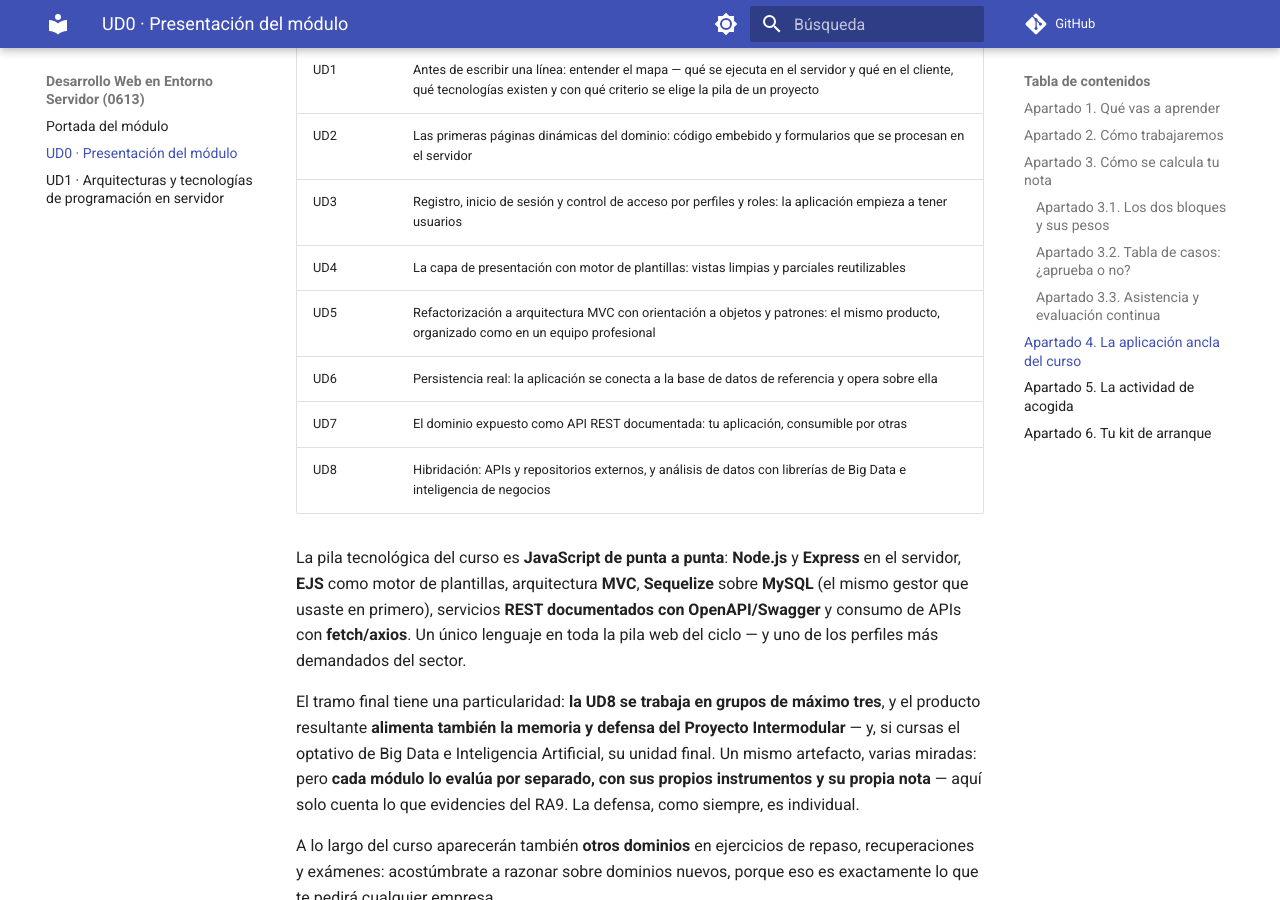
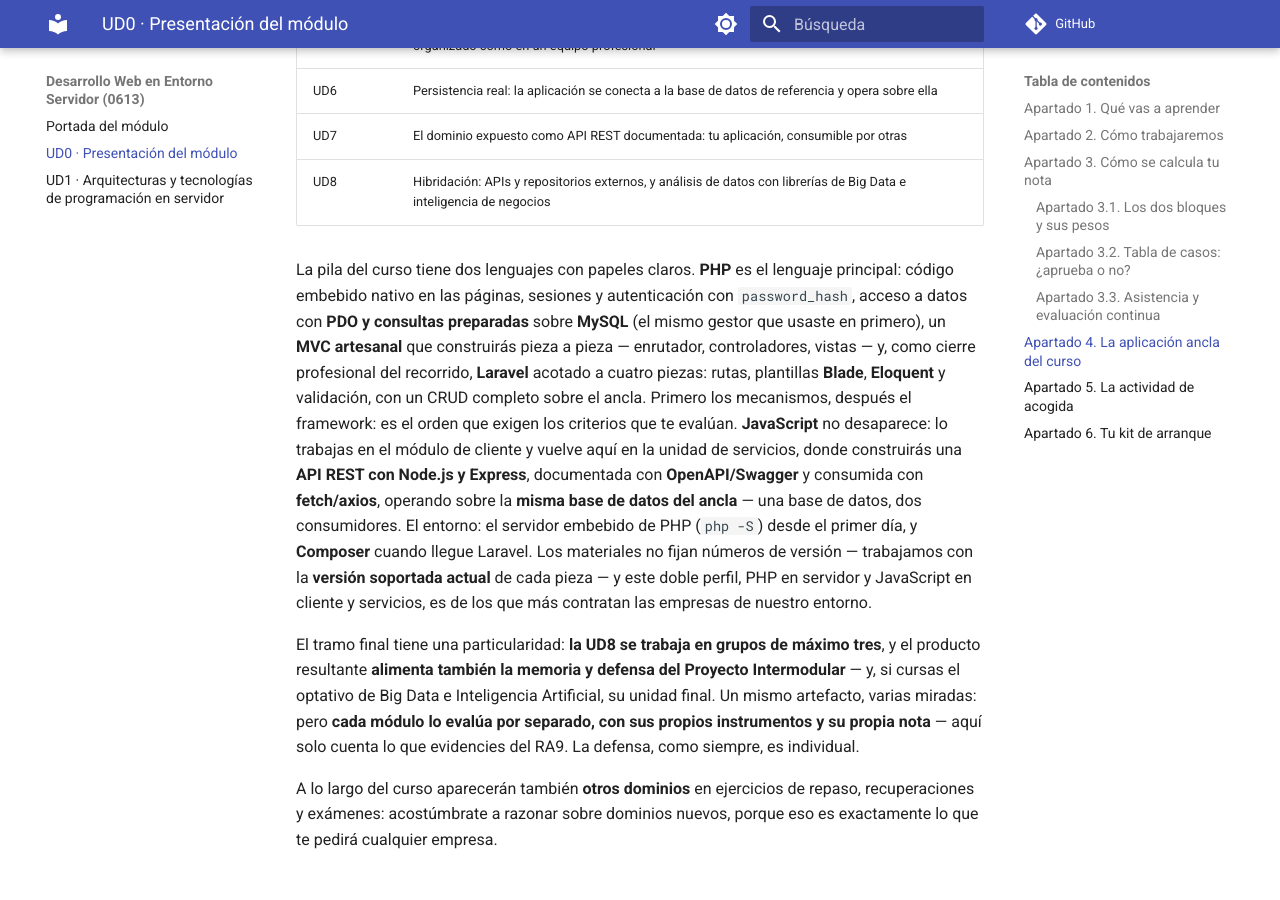
Before and after one commit to codigoRonin/apuntes-daw, an MkDocs documentation site: the page built from docs/desarrollo-web-en-entorno-servidor/ud0-presentacion.md, in a window 1280 px wide and 900 px high, scrolled down 5986 px. Built offline with MkDocs 1.6.1 and Material for MkDocs 9.7.7, drawn with Linux system fonts in a browser that asks for light colours; comment, search, counter and statistics services are not loaded; some of the changed text lies outside the part shown.

Commit message:
DWES UD0 + UD1 v3

```diff
--- a/docs/desarrollo-web-en-entorno-servidor/ud0-presentacion.md
+++ b/docs/desarrollo-web-en-entorno-servidor/ud0-presentacion.md
@@ -1,7 +1,3 @@
-> **BORRADOR — pendiente de validación del docente. No publicar al alumnado con esta marca.**
-> Destino en el sitio: `docs/desarrollo-web-en-entorno-servidor/ud0-presentacion.md` · v1.1 (25/08/2026, Bloque 1 VALIDADO; kit sin marcadores conforme a la regla de canales: el sitio no enlaza artefactos cuyo canal es Classroom o el aula de código — la celda nombra canal y momento). Patrón: UD0 de BBDD. Calificación, canales y funcionamiento: PD 0613 (BORRADOR cerrada, apartados 9 y 11.2). Secuenciación: desglose validado. Artefacto: coherente con el banco v3.
-> **v1.2 (25/08/2026):** dos retoques de redacción — la defensa específica de la verificación de autoría se marca como adicional a la ordinaria (apartado 2, regla 4) y la base de datos de partida pasa a formulación sin agente (apartado 4). Nada más cambia.
-
 # UD0. Presentación del módulo
 
 **Módulo 0613 — Desarrollo Web en Entorno Servidor · 2.º DAW · IES Río Arba · Curso 2026-27 · 2 horas**
@@ -53,7 +49,7 @@
 1. **Google Classroom es la plataforma del módulo** (materiales, calendario, avisos y comunicación), pero **el canal oficial de entrega es el repositorio**: en segundo no hay periodo de adaptación — desde la primera entrega evaluable, entregas en tu repositorio Git del aula de código, con un **historial de commits significativos**. El historial es evidencia de tu proceso y de tu autoría: un volcado único de última hora no cuenta la misma historia que un trabajo real.
 2. **Toda entrega viaja con su `DECISIONES.md`**: un registro breve de las decisiones técnicas que has tomado y de las herramientas que has usado (incluida la IA, ver regla 4). Es obligatorio en toda entrega; no puntúa por sí mismo, pero sin él la entrega no está completa.
 3. **Todo se defiende.** Cada entrega evaluable incluye una defensa breve (4–5 minutos, con rúbrica publicada) sobre tus decisiones técnicas. **Una práctica sin defensa puntúa 0**; para ausencias justificadas hay una única convocatoria alternativa de defensa por evaluación.
-4. **La IA se usa a cara descubierta.** Los asistentes de IA son herramientas profesionales legítimas y puedes usarlos; lo que no es admisible es no poder explicar, justificar y sostener lo entregado. El uso se declara en `DECISIONES.md`, y ante indicios de falta de autoría se aplica el procedimiento de verificación publicado en la programación (contraste de evidencias y defensa específica, adicional a la defensa ordinaria que toda entrega ya incluye).
+4. **La IA se usa a cara descubierta.** Los asistentes de IA son herramientas profesionales legítimas y puedes usarlos; lo que no es admisible es no poder explicar, justificar y sostener lo entregado. El uso se declara en `DECISIONES.md`, y ante indicios de falta de autoría se aplica el procedimiento de verificación publicado en la programación (contraste de evidencias y defensa específica, **adicional a la defensa ordinaria que toda entrega ya incluye**).
 5. **Trabajarás con alias**, nunca con tu nombre real, en las herramientas externas (GitHub, aula de código), conforme a la política de identidad digital y protección de datos del centro.
 6. **Hay refuerzo y ampliación**: si una unidad se te atraganta habrá actividades para consolidar la base; si vas sobrado, habrá retos de nivel para subir nota de verdad.
 
@@ -118,7 +114,7 @@
 | UD7 | El dominio expuesto como API REST documentada: tu aplicación, consumible por otras |
 | UD8 | Hibridación: APIs y repositorios externos, y análisis de datos con librerías de Big Data e inteligencia de negocios |
 
-La pila tecnológica del curso es **JavaScript de punta a punta**: **Node.js** y **Express** en el servidor, **EJS** como motor de plantillas, arquitectura **MVC**, **Sequelize** sobre **MySQL** (el mismo gestor que usaste en primero), servicios **REST documentados con OpenAPI/Swagger** y consumo de APIs con **fetch/axios**. Un único lenguaje en toda la pila web del ciclo — y uno de los perfiles más demandados del sector.
+La pila del curso tiene dos lenguajes con papeles claros. **PHP** es el lenguaje principal: código embebido nativo en las páginas, sesiones y autenticación con `password_hash`, acceso a datos con **PDO y consultas preparadas** sobre **MySQL** (el mismo gestor que usaste en primero), un **MVC artesanal** que construirás pieza a pieza — enrutador, controladores, vistas — y, como cierre profesional del recorrido, **Laravel** acotado a cuatro piezas: rutas, plantillas **Blade**, **Eloquent** y validación, con un CRUD completo sobre el ancla. Primero los mecanismos, después el framework: es el orden que exigen los criterios que te evalúan. **JavaScript** no desaparece: lo trabajas en el módulo de cliente y vuelve aquí en la unidad de servicios, donde construirás una **API REST con Node.js y Express**, documentada con **OpenAPI/Swagger** y consumida con **fetch/axios**, operando sobre la **misma base de datos del ancla** — una base de datos, dos consumidores. El entorno: el servidor embebido de PHP (`php -S`) desde el primer día, y **Composer** cuando llegue Laravel. Los materiales no fijan números de versión — trabajamos con la **versión soportada actual** de cada pieza — y este doble perfil, PHP en servidor y JavaScript en cliente y servicios, es de los que más contratan las empresas de nuestro entorno.
 
 El tramo final tiene una particularidad: **la UD8 se trabaja en grupos de máximo tres**, y el producto resultante **alimenta también la memoria y defensa del Proyecto Intermodular** — y, si cursas el optativo de Big Data e Inteligencia Artificial, su unidad final. Un mismo artefacto, varias miradas: pero **cada módulo lo evalúa por separado, con sus propios instrumentos y su propia nota** — aquí solo cuenta lo que evidencies del RA9. La defensa, como siempre, es individual.
 
```
Also changed, not shown: docs/desarrollo-web-en-entorno-servidor/ud1-arquitecturas-tecnologias-servidor.md (+0 -4 lines), 2 other files.
